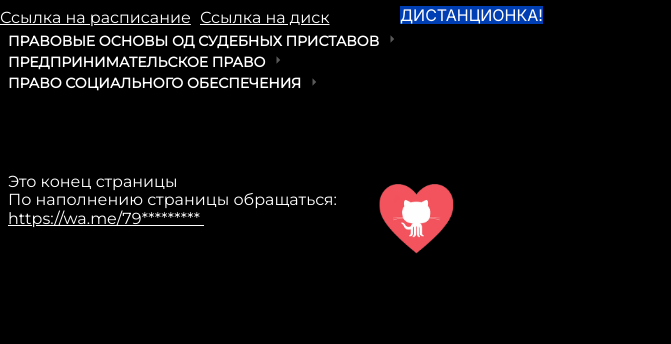
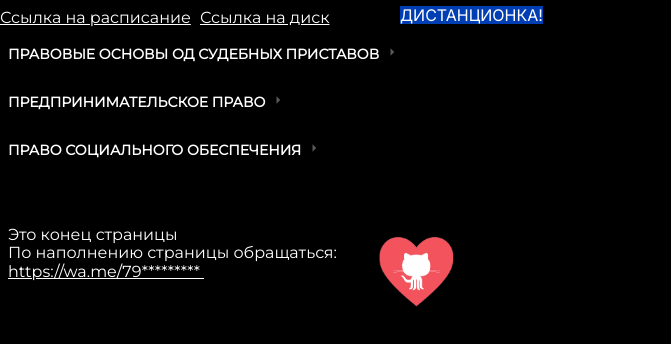
Before and after one commit to ninjakiwi-xyz/rsujfiles-React, a website built with Parcel: page index.html in a window 1280 px wide. Shown: the part 108-452 px from the top of the page, without its empty margins (0-671 px from the left). Built offline with nearby package versions, Linux system fonts and the light colour scheme.

Commit message:
Commit from TeleportHQ

```diff
--- a/home.css
+++ b/home.css
@@ -104,7 +104,7 @@
   fill: #595959;
   color: #595959;
   width: 100%;
-  height: auto;
+  height: var(--dl-size-size-small);
   display: inline-flex;
   align-items: center;
   padding-left: var(--dl-space-space-halfunit);
@@ -196,7 +196,7 @@
   fill: #595959;
   color: #595959;
   width: 100%;
-  height: auto;
+  height: var(--dl-size-size-small);
   display: inline-flex;
   align-items: center;
   padding-left: var(--dl-space-space-halfunit);
@@ -316,7 +316,7 @@
 }
 .home-thq-dropdown2 {
   cursor: pointer;
-  height: 48px;
+  height: auto;
   position: relative;
   border-radius: var(--dl-radius-radius-radius2);
 }
@@ -324,7 +324,7 @@
   fill: #595959;
   color: #595959;
   width: 100%;
-  height: auto;
+  height: var(--dl-size-size-small);
   display: inline-flex;
   align-items: center;
   padding-left: var(--dl-space-space-halfunit);
```
